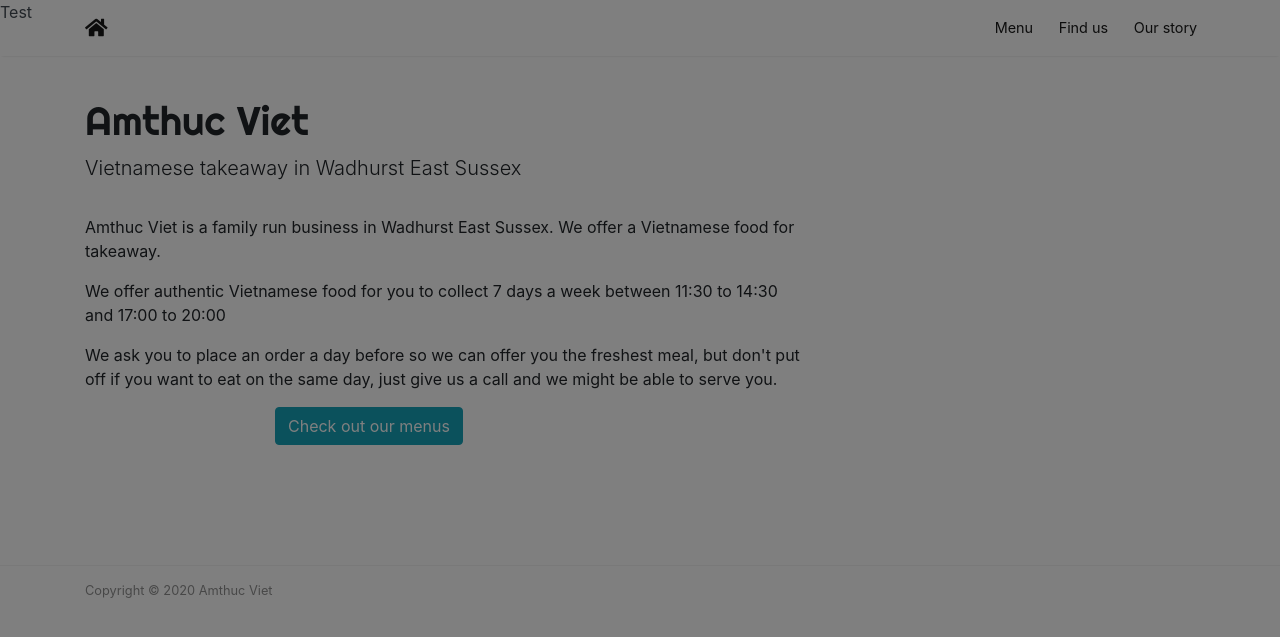
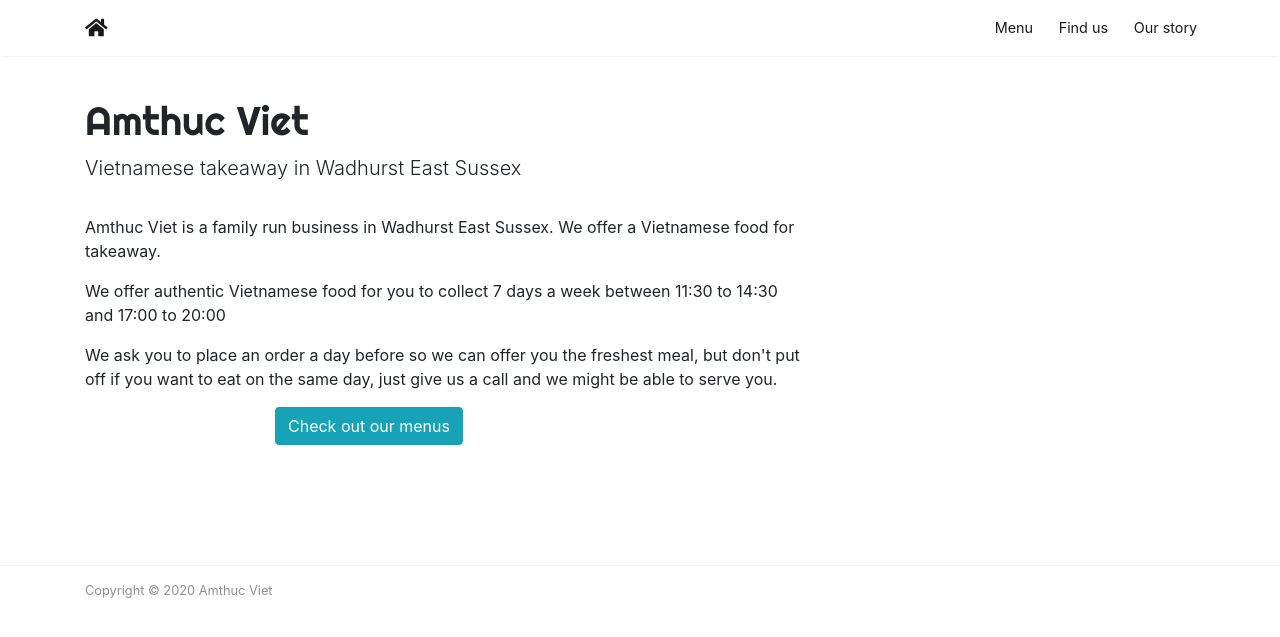
Before and after one commit to sela/amthuc-viet, a Jekyll site: the page built from index.html, in a window 1280 px wide. Shown: the top 637 px of the page. Built offline with Jekyll 4.4.1, drawn with Linux system fonts in a browser that asks for light colours; nearby versions of some CDN libraries; the list of posts is cut into pages by our own code.

Commit message:
remove modal

```diff
--- a/_layouts/default.html
+++ b/_layouts/default.html
@@ -51,9 +48,6 @@ $(document).ready(function(){
 <noscript><iframe src="https://www.googletagmanager.com/ns.html?id=GTM-KNWKJR2"
                   height="0" width="0" style="display:none;visibility:hidden"></iframe></noscript>
 <!-- End Google Tag Manager (noscript) -->
-    <div id="amthucModal" class="modal fade">
-        Test
-    </div>
 	<!-- defer loading of font and font awesome -->
 	<noscript id="deferred-styles">
 		<link href="https://fonts.googleapis.com/css?family=Righteous%7CMerriweather:300,300i,400,400i,700,700i" rel="stylesheet">
```
Also changed, not shown: other parts of _layouts/default.html (+0 -3 lines).
